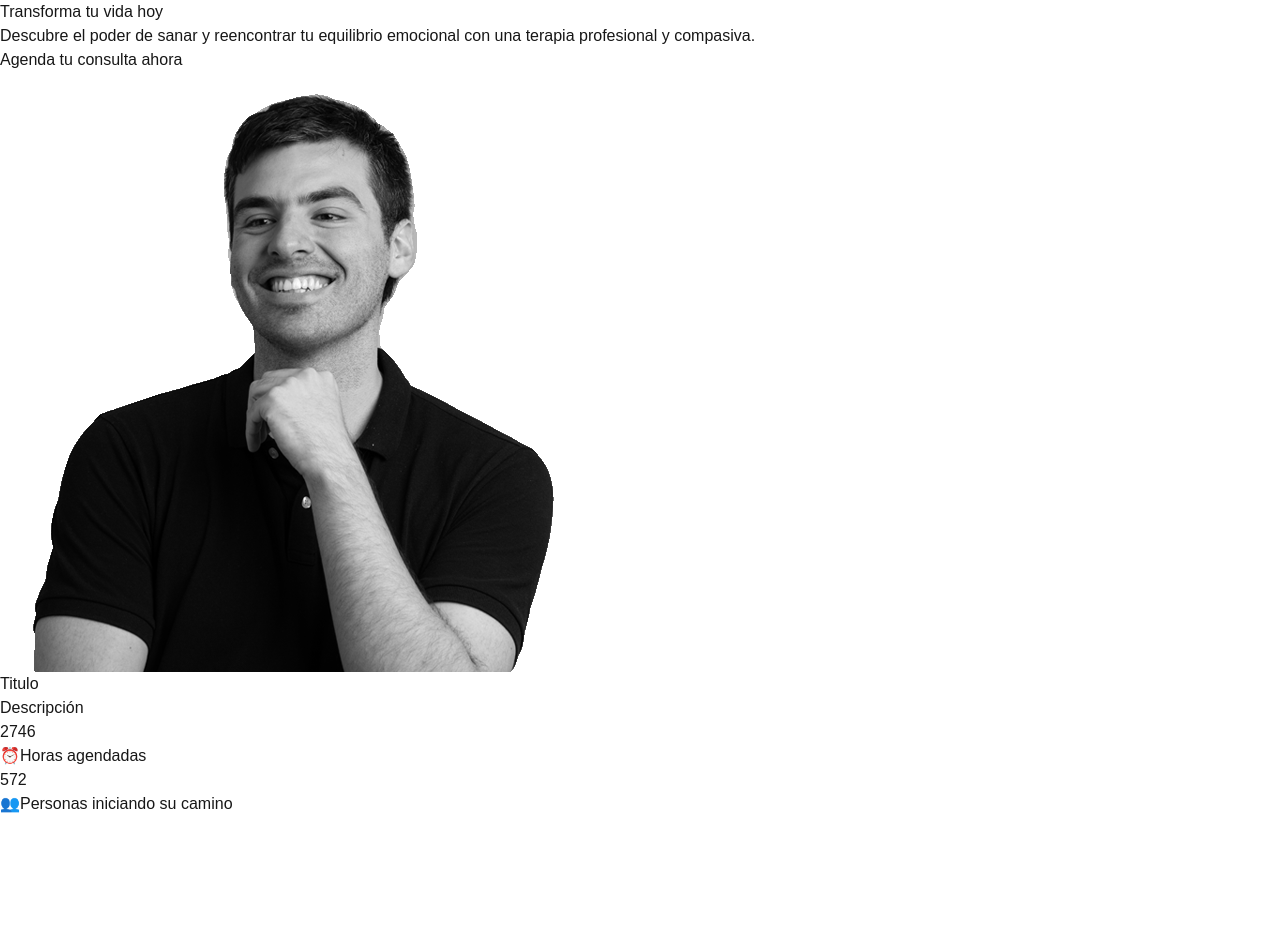
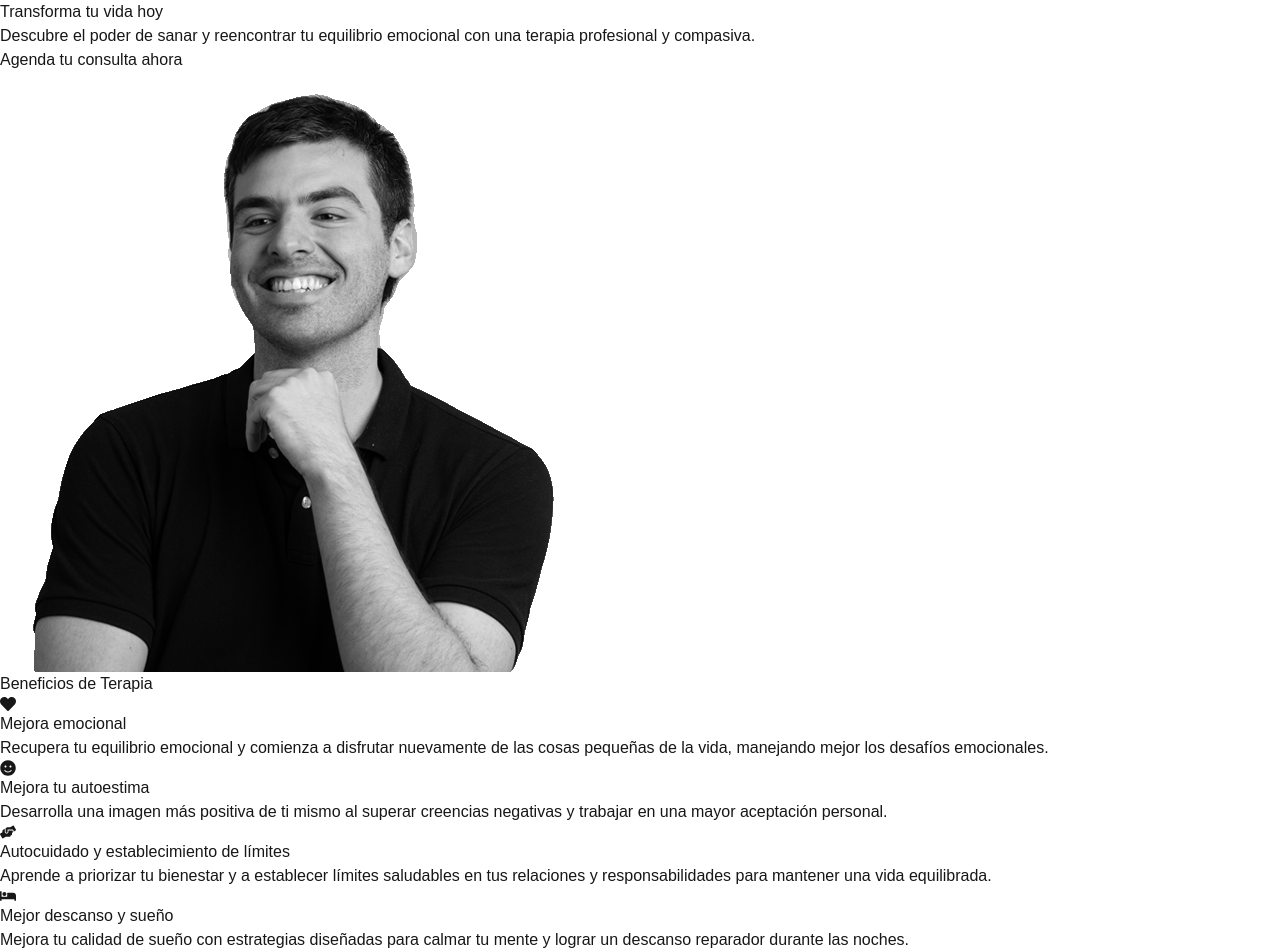
Before and after one commit to gpedrosad/newlanding, a Next.js app: page / in a window 1280 px wide. Shown: the top 952 px of the page. Before the commit the page ends 816 px from the top, so only its background shows below. Built offline with nearby package versions, Linux system fonts and the light colour scheme.

Commit message:
cambios y bullet

```diff
--- /dev/null
+++ b/src/app/components/BeneficiosTerapia.tsx
@@ -0,0 +1,45 @@
+import React from 'react';
+import { FaHeart, FaSmile, FaHandsHelping, FaBed } from 'react-icons/fa';
+import Benefit from './Benefit';
+
+const BeneficiosTerapia: React.FC = () => {
+  return (
+    <div className="max-w-6xl mx-auto p-8">
+      <h2 className="text-3xl font-bold text-center mb-8">Beneficios de Terapia</h2>
+
+      {/* Contenedor de Beneficios */}
+      <div className="grid grid-cols-1 md:grid-cols-2 lg:grid-cols-2 gap-8">
+
+        {/* Beneficio 1: Mejora emocional */}
+        <Benefit
+          icon={<FaHeart />}
+          title="Mejora emocional"
+          description="Recupera tu equilibrio emocional y comienza a disfrutar nuevamente de las cosas pequeñas de la vida, manejando mejor los desafíos emocionales."
+        />
+
+        {/* Beneficio 2: Mejora tu autoestima */}
+        <Benefit
+          icon={<FaSmile />}
+          title="Mejora tu autoestima"
+          description="Desarrolla una imagen más positiva de ti mismo al superar creencias negativas y trabajar en una mayor aceptación personal."
+        />
+
+        {/* Beneficio 3: Autocuidado y establecimiento de límites */}
+        <Benefit
+          icon={<FaHandsHelping />}
+          title="Autocuidado y establecimiento de límites"
+          description="Aprende a priorizar tu bienestar y a establecer límites saludables en tus relaciones y responsabilidades para mantener una vida equilibrada."
+        />
+
+        {/* Beneficio 4: Mejor descanso y sueño */}
+        <Benefit
+          icon={<FaBed />}
+          title="Mejor descanso y sueño"
+          description="Mejora tu calidad de sueño con estrategias diseñadas para calmar tu mente y lograr un descanso reparador durante las noches."
+        />
+      </div>
+    </div>
+  );
+};
+
+export default BeneficiosTerapia;
--- /dev/null
+++ b/src/app/components/Benefit.tsx
@@ -0,0 +1,26 @@
+import React from 'react';
+
+interface BenefitProps {
+  icon: React.ReactNode;
+  title: string;
+  description: string;
+}
+
+const Benefit: React.FC<BenefitProps> = ({ icon, title, description }) => {
+  return (
+    <div className="flex flex-col md:flex-row items-center md:items-start p-4">
+      {/* Ícono */}
+      <div className="text-blue-500 text-4xl mb-4 md:mb-0 md:mr-4">
+        {icon}
+      </div>
+
+      {/* Contenido */}
+      <div className="text-center md:text-left">
+        <h3 className="text-xl font-bold mb-2">{title}</h3>
+        <p className="text-gray-700">{description}</p>
+      </div>
+    </div>
+  );
+};
+
+export default Benefit;
--- a/src/app/page.tsx
+++ b/src/app/page.tsx
@@ -1,11 +1,14 @@
 import Image from "next/image";
 import HeroTerapia from "./components/HeroTerapia";
 import CounterEffect from "./components/CounterEffect";
+import BeneficiosTerapia from "./components/BeneficiosTerapia";
+
+
 export default function Home() {
   return (
     <div>
       <HeroTerapia />
-
+      <BeneficiosTerapia />
       <CounterEffect />
 
     </div>
```
Also changed, not shown: package.json (+7 -5 lines), src/app/components/Bullet.tsx (added, +44 -0 lines), 1 other file (tests, documents, lock files or other folders).
